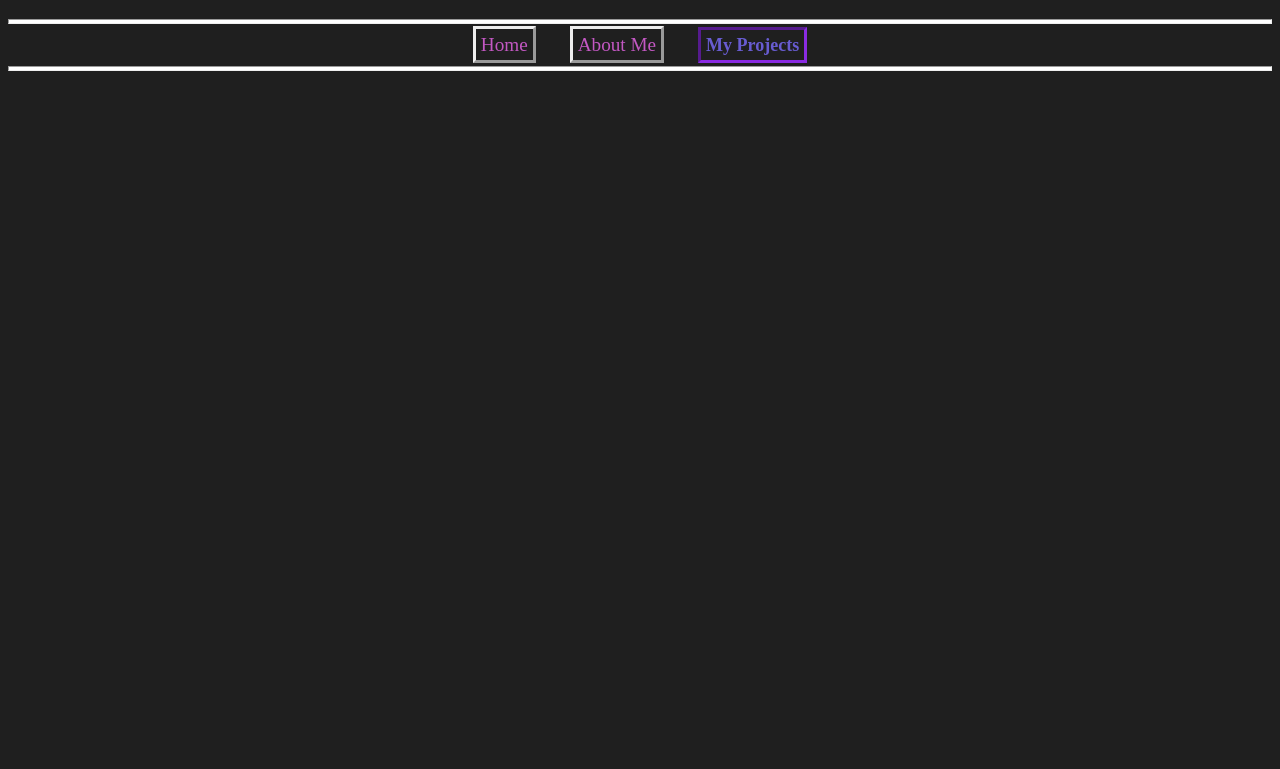
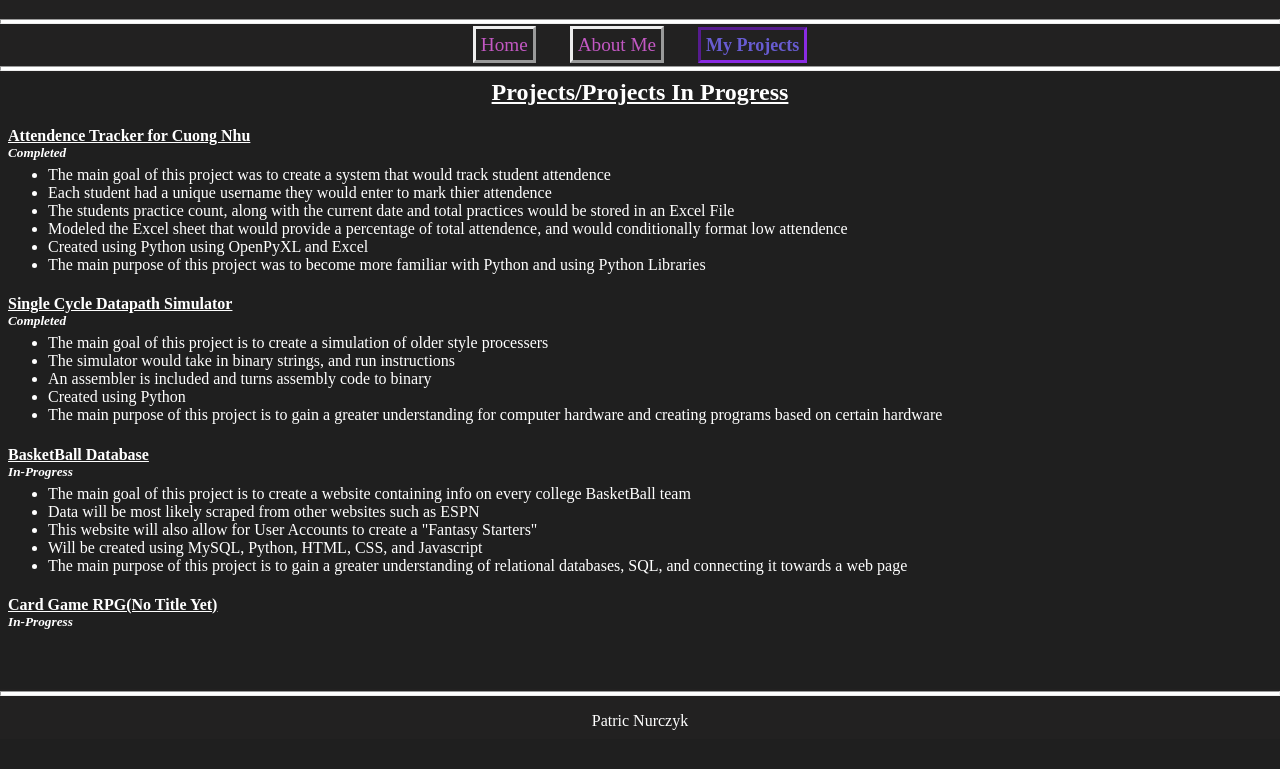
Before and after one commit to Patric-Nurczyk/Patric-Nurczyk.github.io, a plain HTML site: page Pages/projectPage.html in a window 1280 px wide. Shown: the part 61-830 px from the top of the page. Before the commit the page ends 800 px from the top, so only its background shows below. Drawn offline with Linux system fonts and the light colour scheme.

Commit message:
Added Content to ProjectPage

```diff
--- a/Pages/projectPage.html
+++ b/Pages/projectPage.html
@@ -8,6 +8,8 @@
     <title>Patric Nurczyk Portfolio</title>
 </head>
 <body>
+    <div id="header">
+        <header>
                 <h1>Patric Nurczyk</h1>
             <hr>
             <div id="navBar">
@@ -18,5 +20,58 @@
                 </div>
             </div>
             <hr>
+        </header>
+    </div>
+    <div id="content">
+        <div>
+            <h2>
+                Projects/Projects In Progress
+            </h2>
+            <div>
+                <h4 class="pTitle">Attendence Tracker for Cuong Nhu</h4>
+                <h5>Completed</h5>
+                <ul>
+                    <li>The main goal of this project was to create a system that would track student attendence</li>
+                    <li>Each student had a unique username they would enter to mark thier attendence</li>
+                    <li>The students practice count, along with the current date and total practices would be stored in an Excel File</li>
+                    <li>Modeled the Excel sheet that would provide a percentage of total attendence, and would conditionally format low attendence</li>
+                    <li>Created using Python using OpenPyXL and Excel</li>
+                    <li>The main purpose of this project was to become more familiar with Python and using Python Libraries</li>
+                </ul>
+                <h4 class="pTitle">Single Cycle Datapath Simulator</h4>
+                <h5>Completed</h5>
+                <ul>
+                    <li>The main goal of this project is to create a simulation of older style processers</li>
+                    <li>The simulator would take in binary strings, and run instructions</li>
+                    <li>An assembler is included and turns assembly code to binary</li>
+                    <li>Created using Python</li>
+                    <li>The main purpose of this project is to gain a greater understanding for computer hardware and creating programs based on certain hardware</li>
+                </ul>
+                <h4 class="pTitle">BasketBall Database</h4>
+                <h5>In-Progress</h5>
+                <ul>
+                    <li>The main goal of this project is to create a website containing info on every college BasketBall team</li>
+                    <li>Data will be most likely scraped from other websites such as ESPN</li>
+                    <li>This website will also allow for User Accounts to create a "Fantasy Starters"</li>
+                    <li>Will be created using MySQL, Python, HTML, CSS, and Javascript</li>
+                    <li>The main purpose of this project is to gain a greater understanding of relational databases, SQL, and connecting it towards a web page</li>
+                </ul>
+                <h4 class="pTitle">Card Game RPG(No Title Yet)</h4>
+                <h5>In-Progress</h5>
+                <ul>
+
+                </ul>
+
+            </div>
+        </div>
+    </div>
+    <div id="footer">
+        <footer>
+            <div>
+                <hr id="footerline">
+                <p>Patric Nurczyk</p>
+            </div>
+        </footer>
+    </div>
 </body>
 </html>
--- a/Styling/index.css
+++ b/Styling/index.css
@@ -23,8 +23,6 @@ div#navBar{
     margin-top: 10px;
     margin-bottom: 10px;
 }
-
-
 
 div#header {
     position: fixed;
@@ -123,3 +121,12 @@ li {
 hr{
     margin-top: none;
 }
+h4.pTitle {
+    margin-bottom: 0px;
+    text-decoration: underline;
+}
+h5 {
+    margin-top: 0px;
+    font-style: italic;
+    margin-bottom: 5px;
+}
```
Lines whose indentation alone changed are shown as unchanged.
